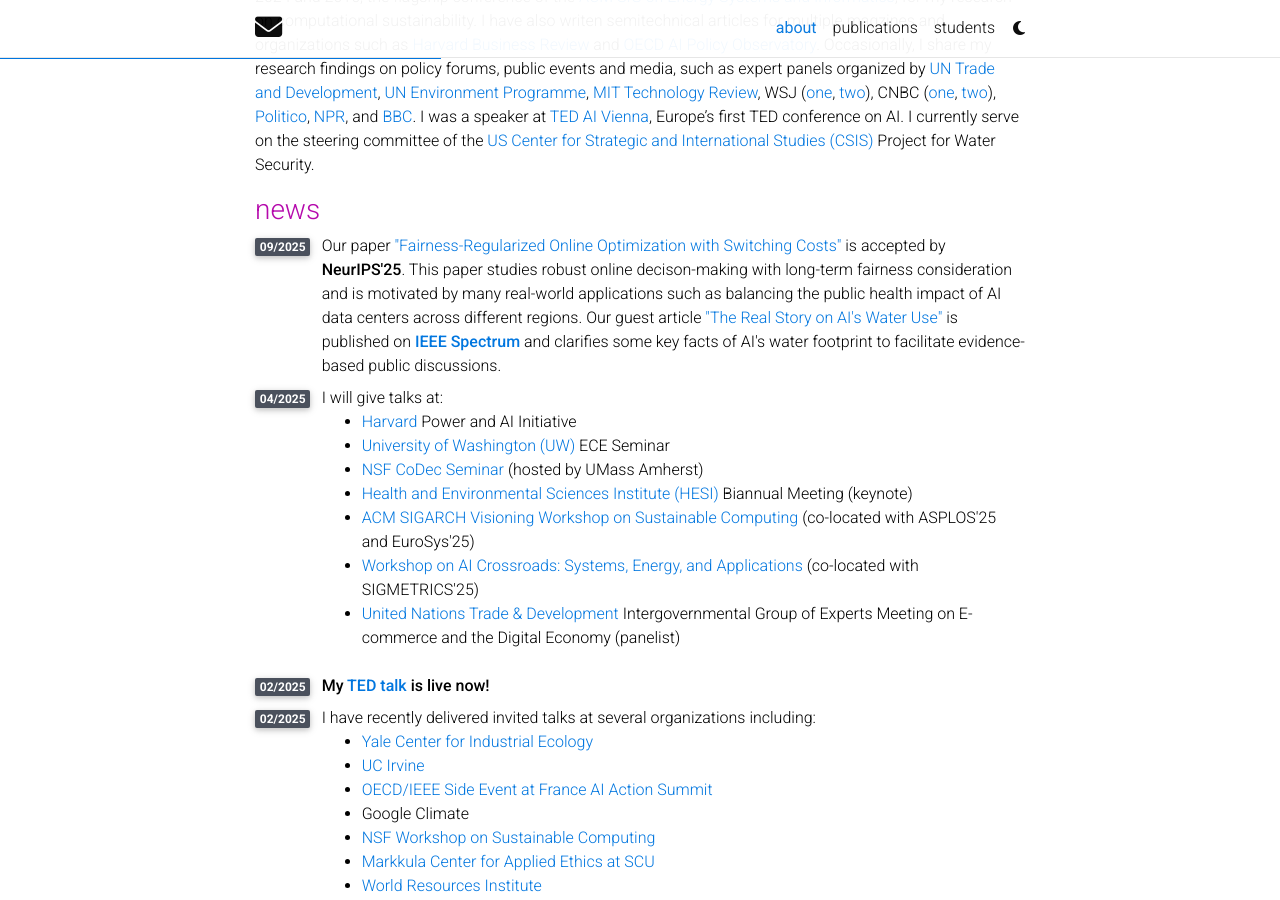
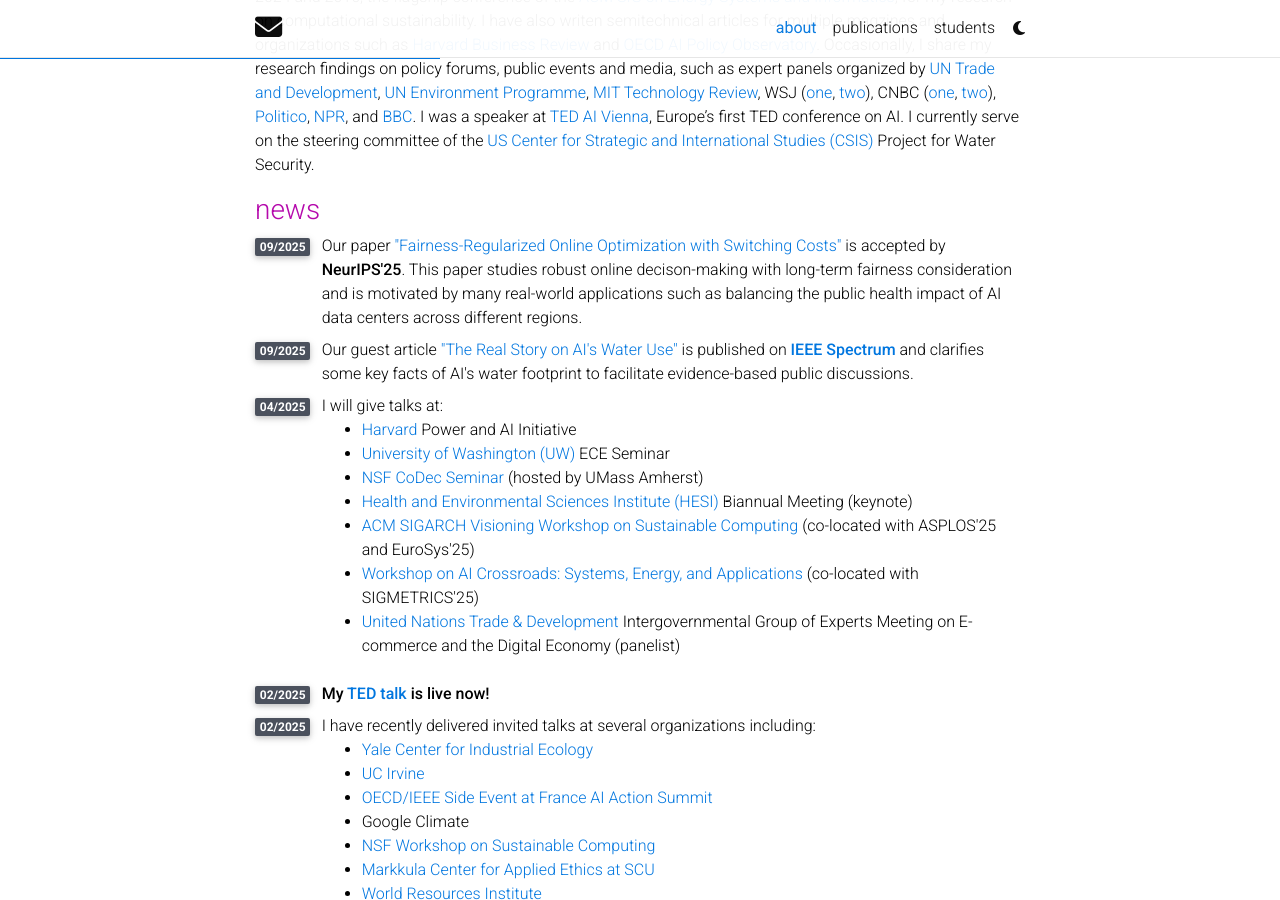
Before and after one commit to shaoleiren/shaoleiren.github.io, a Jekyll site: the page built from _pages/about.md, in a window 1280 px wide and 900 px high, scrolled down 865 px. Built offline with Jekyll 4.4.1, drawn with Linux system fonts in a browser that asks for light colours; full-size pictures stand in for the smaller copies a plugin makes; comment, search, counter and statistics services are not loaded; a style sheet for code colours, icons or effects is not loaded.

Commit message:
Update about.html

```diff
--- a/_layouts/about.html
+++ b/_layouts/about.html
@@ -58,7 +58,17 @@
                  09/2025
                 </span>
               </div>
-              <div class="col-xs-11 cl-sm-11 col-md-11 mt-2 mt-md-0">Our paper <a href="https://neurips.cc/virtual/2025/poster/115291">"Fairness-Regularized Online Optimization with Switching Costs"</a> is accepted by <strong>NeurIPS'25</strong>. This paper studies robust online decison-making with long-term fairness consideration and is motivated by many real-world applications such as balancing the public health impact of AI data centers across different regions.  Our guest article <a href="https://spectrum.ieee.org/ai-water-usage">"The Real Story on AI's Water Use"</a> is published on
+              <div class="col-xs-11 cl-sm-11 col-md-11 mt-2 mt-md-0">Our paper <a href="https://neurips.cc/virtual/2025/poster/115291">"Fairness-Regularized Online Optimization with Switching Costs"</a> is accepted by <strong>NeurIPS'25</strong>. This paper studies robust online decison-making with long-term fairness consideration and is motivated by many real-world applications such as balancing the public health impact of AI data centers across different regions.</div>
+          </div>
+
+          <div class="row" style="margin-bottom: 8px;">
+              <div class="col-xs-1 cl-sm-1 col-md-1 text-center" style="width: 30px;">
+                <span class="badge font-weight-bold stylish-color text-uppercase align-middle" style="min-width: 30px;">
+                 09/2025
+                </span>
+              </div>
+              <div class="col-xs-11 cl-sm-11 col-md-11 mt-2 mt-md-0">
+                Our guest article <a href="https://spectrum.ieee.org/ai-water-usage">"The Real Story on AI's Water Use"</a> is published on
                <strong><a href="https://spectrum.ieee.org/ai-water-usage">IEEE Spectrum</a></strong> and clarifies some key facts of AI's water footprint to facilitate evidence-based public discussions.
               </div>
           </div>
```
